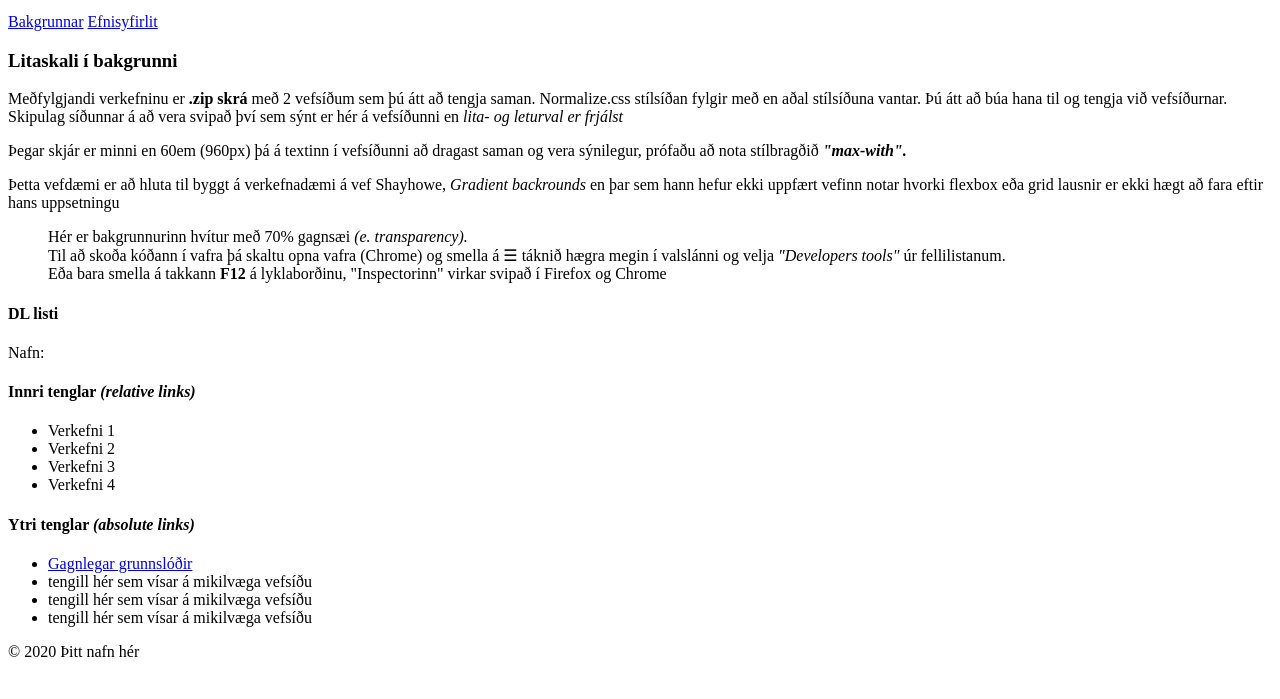
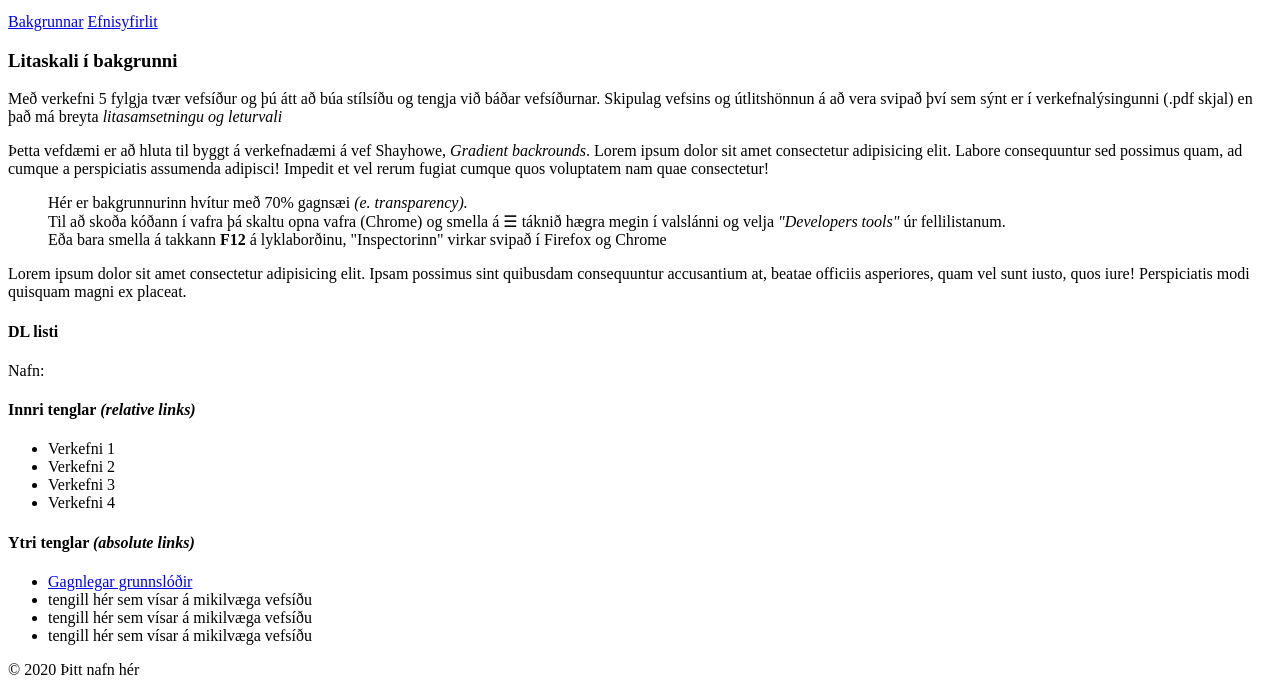
Before and after one commit to Accent8/21V, a plain HTML site: page Sýnidæmi/V-5/index.html in a window 1280 px wide. Shown: the part 101-800 px from the top of the page. Drawn offline with Linux system fonts and the light colour scheme.

Commit message:
V4 fylgigögn

```diff
--- a/Sýnidæmi/V-5/index.html
+++ b/Sýnidæmi/V-5/index.html
@@ -26,12 +26,12 @@
       <main class="">
         <section>
           <h1>Litaskali í bakgrunni </h1>
-          <p>Meðfylgjandi verkefninu er <strong>.zip skrá </strong>með 2 vefsíðum sem þú átt að tengja saman.  Normalize.css stílsíðan fylgir með en aðal stílsíðuna vantar. Þú átt að búa hana til og tengja við vefsíðurnar. Skipulag síðunnar á að vera svipað því sem sýnt er hér á vefsíðunni en <em>lita- og leturval er frjálst</em></p>
-          <p>Þegar skjár er minni en 60em (960px) þá á textinn í vefsíðunni að dragast saman og vera sýnilegur, prófaðu að nota stílbragðið <em><strong>"max-with".</strong></em></p>
+          <p>Með verkefni 5 fylgja tvær vefsíður og þú átt að búa stílsíðu og tengja við báðar vefsíðurnar. Skipulag vefsins og útlitshönnun á að vera svipað því sem sýnt er í verkefnalýsingunni (.pdf skjal) en það má breyta<em> litasamsetningu og leturvali</em></p>
         </section>
         <section>
-          <p>Þetta vefdæmi er að hluta til byggt á verkefnadæmi á vef Shayhowe,<em> Gradient backrounds</em> en þar sem hann hefur ekki uppfært vefinn notar hvorki flexbox eða grid lausnir er ekki hægt að fara eftir hans uppsetningu </p>
+          <p>Þetta vefdæmi er að hluta til byggt á verkefnadæmi á vef Shayhowe,<em> Gradient backrounds</em>. Lorem ipsum dolor sit amet consectetur adipisicing elit. Labore consequuntur sed possimus quam, ad cumque a perspiciatis assumenda adipisci! Impedit et vel rerum fugiat cumque quos voluptatem nam quae consectetur! </p>
           <blockquote>Hér er bakgrunnurinn hvítur með 70% gagnsæi <i>(e. transparency).</i><br>Til að skoða kóðann í vafra þá skaltu opna vafra (Chrome) og smella á &#9776; táknið hægra megin í valslánni og velja <em>"Developers tools"</em> úr fellilistanum.<br> Eða bara smella á takkann <b>F12</b> á lyklaborðinu, "Inspectorinn" virkar svipað í Firefox og Chrome</blockquote></p>
+          <p>Lorem ipsum dolor sit amet consectetur adipisicing elit. Ipsam possimus sint quibusdam consequuntur accusantium at, beatae officiis asperiores, quam vel sunt iusto, quos iure! Perspiciatis modi quisquam magni ex placeat.</p>
         </section>
       </main>
     </section>
```
